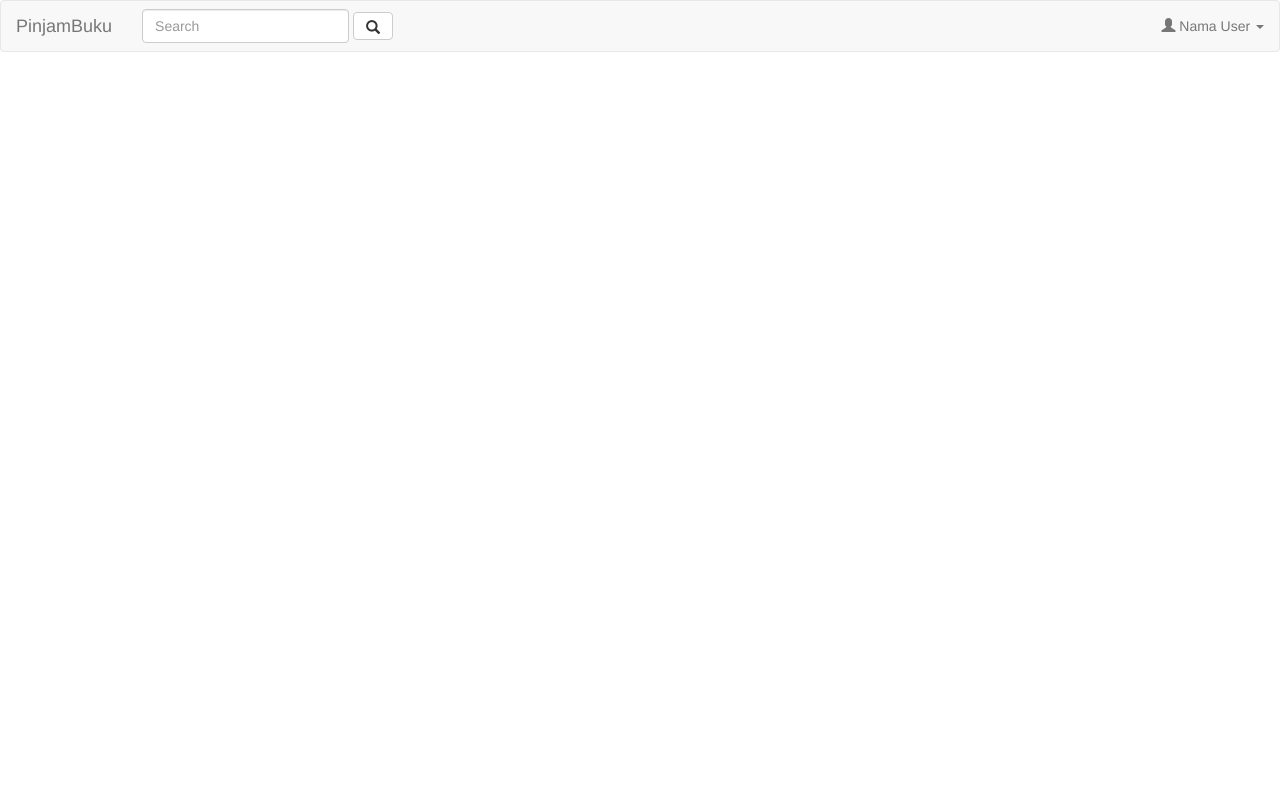
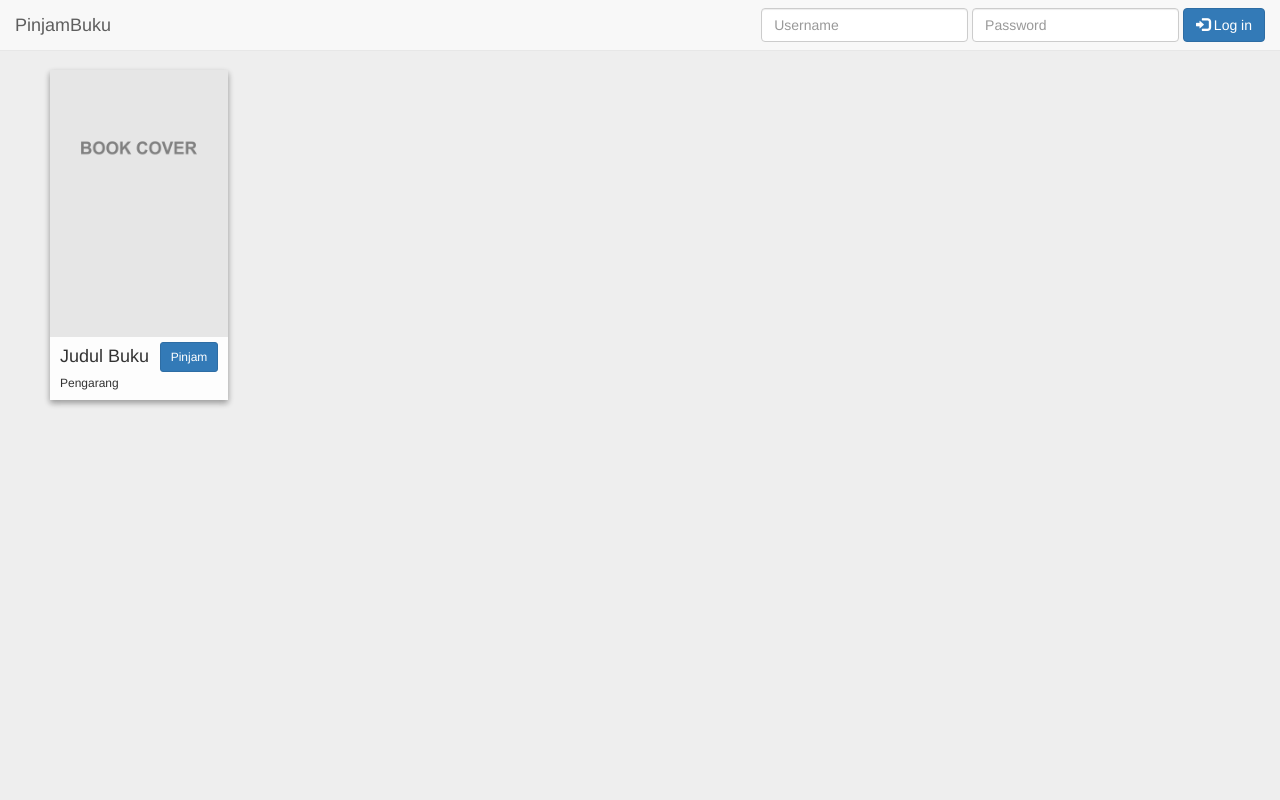
Before and after one commit to ibamibrahim/PinjamBuku, a PHP site: page / in a window 1280 px wide. Run offline with PHP 8.4, Linux system fonts and the light colour scheme; some libraries are stand-ins or nearby versions.

Commit message:
book list wip

```diff
--- a/detailBuku.php
+++ b/detailBuku.php
@@ -10,7 +10,7 @@
 	</head>
 	<body>
 		<div id="nav">
-			<nav class="navbar navbar-default">
+			<nav class="navbar navbar-default navbar-fixed-top">
 				<div class="container-fluid">
 					<div class="navbar-header">
       					<a class="navbar-brand" href="#">PinjamBuku</a>
--- a/index.php
+++ b/index.php
@@ -1,26 +1,57 @@
 <?php
 	session_start();
-	$loggedIn = true;//isset($_SESSION['user']);
+	$loggedIn = false;//isset($_SESSION['user']);
 ?>
 <html>
 	<head>
 		<title>PinjamBuku</title>
 		<meta charset="UTF-8">
 		<link rel="stylesheet" href="https://maxcdn.bootstrapcdn.com/bootstrap/3.3.7/css/bootstrap.min.css" integrity="sha384-BVYiiSIFeK1dGmJRAkycuHAHRg32OmUcww7on3RYdg4Va+PmSTsz/K68vbdEjh4u" crossorigin="anonymous">
+        <style>
+        body{
+            background-color: #eeeeee;
+        }
+        #book-list{
+            padding-right: 50px;
+            padding-left: 40px;
+            margin-top: 60px;
+        }
+        /*shadow adapted from https://codepen.io/sdthornton/pen/wBZdXq*/
+        .book-grid {
+            padding: 10px;
+        }
+        .book-card {
+            padding: 0px;
+            box-shadow: 0 3px 6px rgba(0,0,0,0.16), 0 3px 6px rgba(0,0,0,0.23);
+            transition: all 0.3s cubic-bezier(.25,.8,.25,1);
+        }
+        .book-card:hover {
+            box-shadow: 0 14px 28px rgba(0,0,0,0.25), 0 10px 10px rgba(0,0,0,0.22);
+        }
+        .book-cover {
+            width: 100%;
+            height: auto;
+        }
+        .book-desc {
+            padding-left: 10px;
+            padding-right: 5px;
+            overflow: hidden;
+            background-color: #fdfdfd;
+        }
+        .button-pinjam {
+            margin:5px;
+        }
+        </style>
 	</head>
 	<body>
 		<div id="nav">
-			<nav class="navbar navbar-default">
+			<nav class="navbar navbar-default navbar-fixed-top">
 				<div class="container-fluid">
 					<div class="navbar-header">
       					<a class="navbar-brand" href="#">PinjamBuku</a>
     				</div>
-    				<form class="navbar-form navbar-left">
-      					<div class="form-group">
-        					<input type="text" class="form-control" placeholder="Search">
-      					</div>
-      					<button type="submit" class="btn btn-default"><span class="glyphicon glyphicon-search"></span></button>
-    				</form>
+
+
                     <?php
     					if($loggedIn) {
     						echo '<div class="navbar-nav navbar-right">
@@ -36,13 +67,36 @@
         						      <input type="password" class="form-control" name="password" placeholder="Password">
         						      <input type="hidden" name="command" value="login">
       							   </div>
-      							<button type="submit" class="btn btn-default"><span class="glyphicon glyphicon-log-in"></span> Log in</button>
+      							   <button type="submit" class="btn btn-primary"><span class="glyphicon glyphicon-log-in"></span> Log in</button>
     							</form>';
     					}
     				?>
-
 				</div>
 			</nav>
+		</div>
+        <div class="container-fluid" id="book-list">
+            <div class="col-sm-4 col-md-3 col-lg-2 book-grid">
+                <div class="book-card">
+                    <div>
+                        <img src="src/images/dummy.png" alt="" class="book-cover">
+                    </div>
+                    <div class="book-desc">
+                        <div class="pull-left">
+                            <h4>Judul Buku</h4>
+                            <h6>Pengarang</h6>
+                        </div>
+                        <div class="pull-right button-pinjam">
+                            <form action="index.php" method="post">
+                                <input type="hidden" name="command" value="pinjam">
+                                <?php
+                                   // echo '<input type="hidden" name="book" value="'.$id.'">'
+                                ?>
+                                <button type="submit" class="btn btn-primary btn-sm">Pinjam</button>
+                            </form>
+                        </div>
+                    </div>
+                </div>
+            </div>
         </div>
 		<script src="https://code.jquery.com/jquery-3.1.1.min.js" integrity="sha256-hVVnYaiADRTO2PzUGmuLJr8BLUSjGIZsDYGmIJLv2b8=" crossorigin="anonymous"></script>
 		<script src="https://maxcdn.bootstrapcdn.com/bootstrap/3.3.7/js/bootstrap.min.js" integrity="sha384-Tc5IQib027qvyjSMfHjOMaLkfuWVxZxUPnCJA7l2mCWNIpG9mGCD8wGNIcPD7Txa" crossorigin="anonymous"></script>
--- a/src/css/style/loginStyle.css
+++ b/src/css/style/loginStyle.css
@@ -1,7 +1,7 @@
 body {
   background-color: #fff;
   -webkit-font-smoothing: antialiased;
-  background: url('images/perpus.jpg') no-repeat center fixed;
+  background: url('../../images/perpus.jpg') no-repeat center fixed;
   background-size:cover;
 }
 
```
Also changed, not shown: src/css/style/images/perpus.jpg (deleted), src/css/style/perpus.jpg (deleted), src/images/dummy.png (added). Lines whose indentation alone changed are shown as unchanged.
